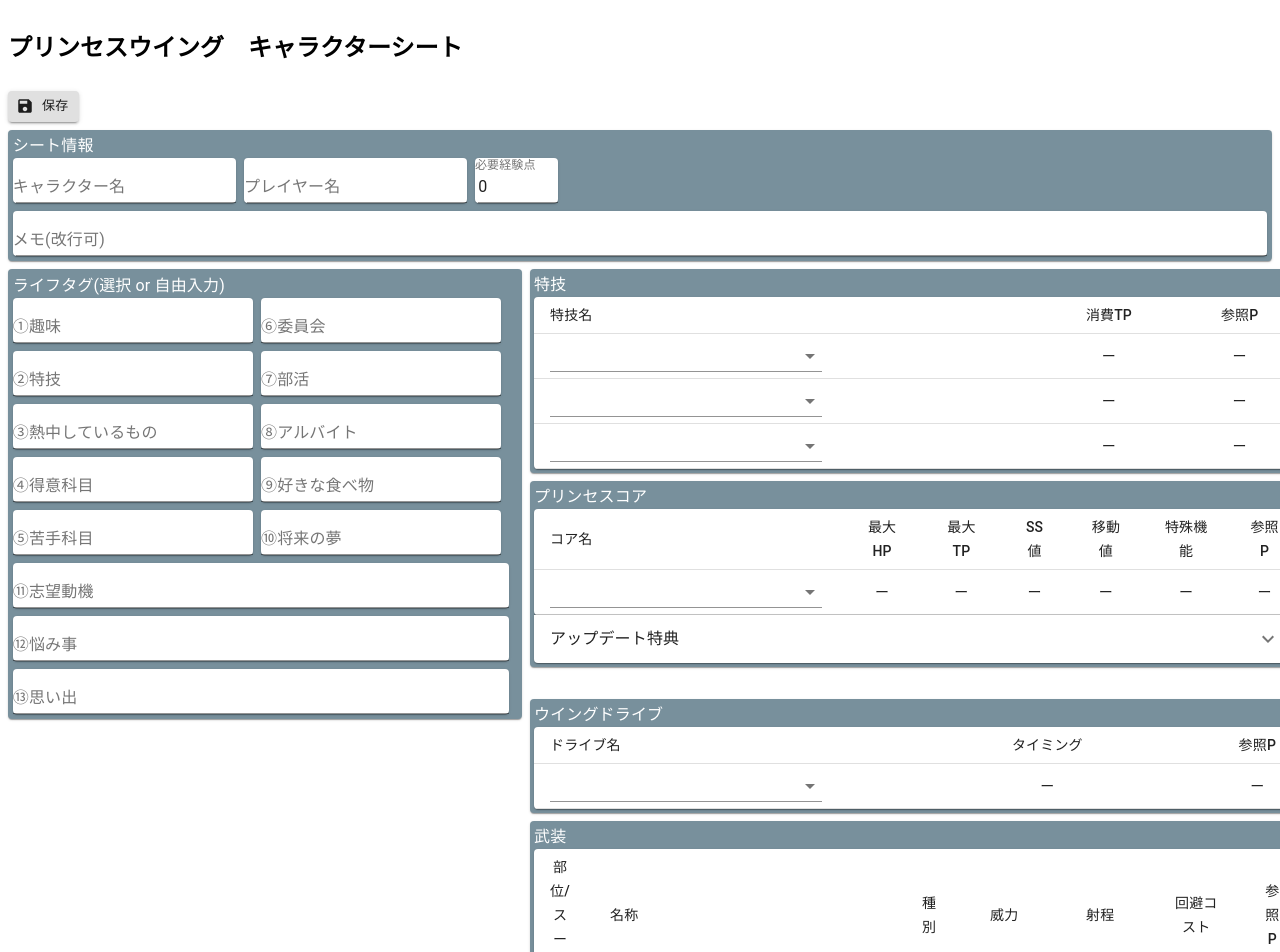
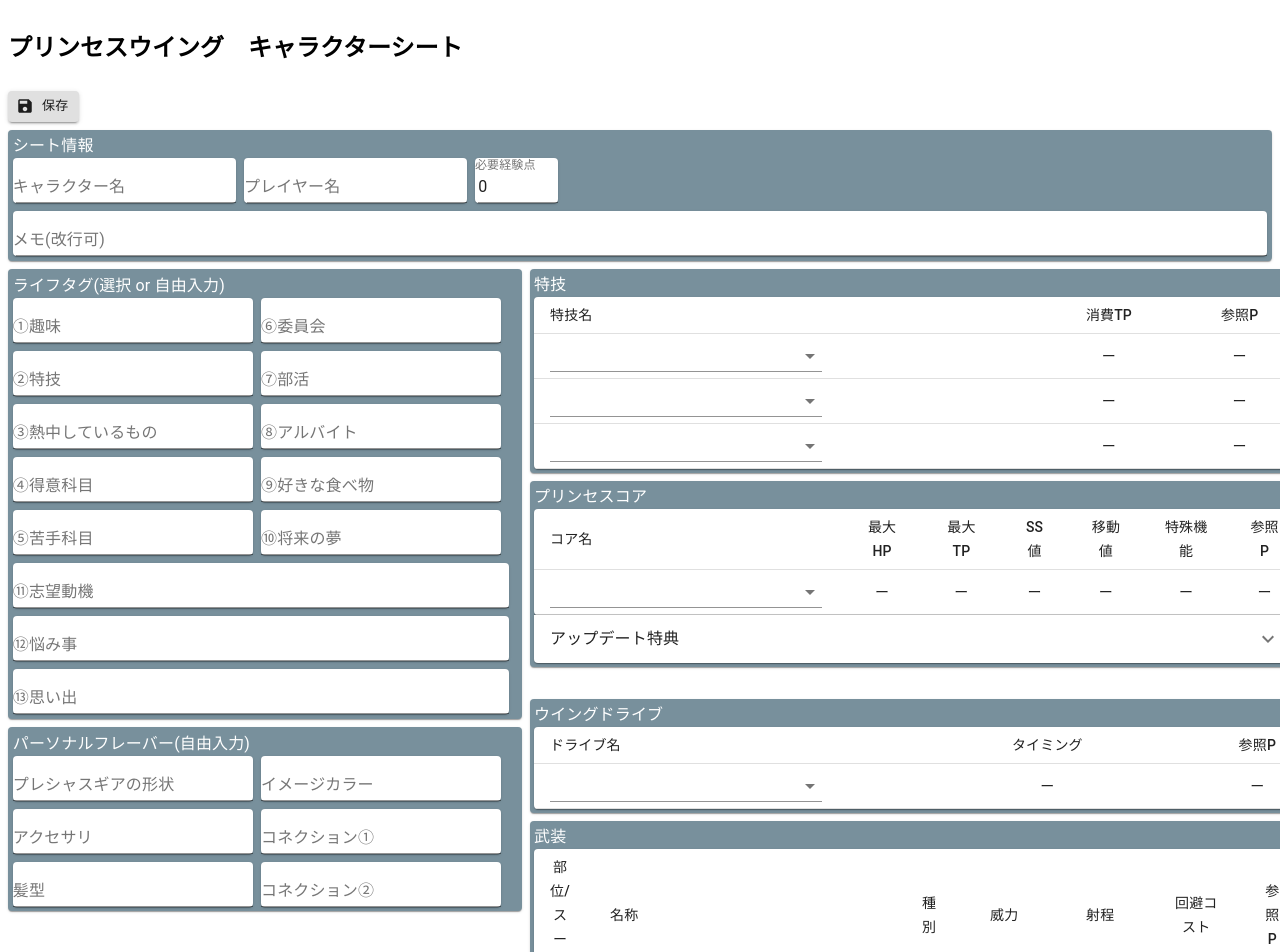
Before and after one commit to nikoku/priwin-cc, a React (Create React App) app: page / in a window 1280 px wide. Shown: the top 952 px of the page. Built offline with nearby package versions, Linux system fonts and the light colour scheme.

Commit message:
add PersonalFlavors

```diff
--- a/src/App.tsx
+++ b/src/App.tsx
@@ -7,6 +7,7 @@ import { Weapons, VariationPanel } from "./weapons";
 import { Memory } from "./memory";
 import { SheetInfo } from "./sheetInfo";
 import { LifeTags } from "./lifetag";
+import { PersonalFlavors } from "./personalFlavor";
 import { StorageProvider } from "./storage";
 
 export default function App() {
@@ -26,6 +27,9 @@ export default function App() {
           <Grid item container direction="column" xs={5} spacing={1}>
             <Grid item>
               <LifeTags />
+            </Grid>
+            <Grid item>
+              <PersonalFlavors />
             </Grid>
           </Grid>
           <Grid item container direction="column" xs={7} spacing={1}>
--- a/src/lifetag.tsx
+++ b/src/lifetag.tsx
@@ -42,10 +42,7 @@ const Tag = ({ index }: { index: number }) => {
   const { lifeTags } = useStorageContext();
   const { value, label } = list[index - 1];
 
-  const handleChange = (
-    event: React.ChangeEvent<{}>,
-    newValue: string | null
-  ) => {
+  const handleChange = (_: React.ChangeEvent<{}>, newValue: string | null) => {
     const temp = [...lifeTags[0]];
     temp[index - 1] = newValue ?? "";
     lifeTags[1](temp);
--- /dev/null
+++ b/src/personalFlavor.tsx
@@ -0,0 +1,74 @@
+import Box from "@material-ui/core/Box";
+import Grid from "@material-ui/core/Grid";
+import Typography from "@material-ui/core/Typography";
+import TextField from "@material-ui/core/TextField";
+import Paper from "@material-ui/core/Paper";
+import { MyPaper } from "./paper";
+import { useStorageContext } from "./storage";
+
+const range = (start: number, end: number) =>
+  [...Array(end - start + 1)].map((_, i) => start + i);
+
+const labels = [
+  "プレシャスギアの形状",
+  "アクセサリ",
+  "髪型",
+  "イメージカラー",
+  "コネクション①",
+  "コネクション②"
+];
+
+const Tag = ({ index }: { index: number }) => {
+  const { personalFlavors } = useStorageContext();
+
+  const handleChange = (event: React.ChangeEvent<HTMLInputElement>) => {
+    const temp = [...personalFlavors[0]];
+    temp[index - 1] = event.target.value ?? "";
+    personalFlavors[1](temp);
+  };
+
+  return (
+    <Paper style={{ background: "#fff" }}>
+      <TextField
+        size="small"
+        value={personalFlavors[0][index - 1]}
+        onChange={handleChange}
+        label={labels[index - 1]}
+        multiline={true}
+        style={{ minWidth: "-webkit-fill-available" }}
+      />
+    </Paper>
+  );
+};
+
+export const PersonalFlavors = () => {
+  return (
+    <MyPaper>
+      <Box p={0.1}>
+        <Typography style={{ color: "#fff" }}>
+          パーソナルフレーバー(自由入力)
+        </Typography>
+        <Grid container spacing={1}>
+          <Grid item container direction="column" xs={6} spacing={1}>
+            {range(1, 3).map((index) => {
+              return (
+                <Grid item>
+                  <Tag index={index} />
+                </Grid>
+              );
+            })}
+          </Grid>
+          <Grid item container direction="column" xs={6} spacing={1}>
+            {range(4, 6).map((index) => {
+              return (
+                <Grid item>
+                  <Tag index={index} />
+                </Grid>
+              );
+            })}
+          </Grid>
+        </Grid>
+      </Box>
+    </MyPaper>
+  );
+};
--- a/src/sheetInfo.tsx
+++ b/src/sheetInfo.tsx
@@ -25,12 +25,7 @@ const TextBox = ({
     setValue(event.target.value);
   };
   return (
-    <Paper
-      style={{
-        // width: "max-content",
-        background: "#fff"
-      }}
-    >
+    <Paper style={{ background: "#fff" }}>
       <TextField
         size="small"
         value={value}
@@ -55,12 +50,7 @@ const ReadOnlyTextBox = ({
   width?: string;
 }) => {
   return (
-    <Paper
-      style={{
-        // width: "max-content",
-        background: "#fff"
-      }}
-    >
+    <Paper style={{ background: "#fff" }}>
       <TextField
         size="small"
         value={value}
--- a/src/storage.tsx
+++ b/src/storage.tsx
@@ -32,6 +32,7 @@ const useStorage = () => {
     exploit: 0
   });
   const lifeTags = useState<string[]>(Array(13).fill(""));
+  const personalFlavors = useState<string[]>(Array(6).fill(""));
 
   const [first, setFirst] = useState(true);
   const [end, setEnd] = useState(false);
@@ -67,6 +68,11 @@ const useStorage = () => {
           data["lifeTags"]?.[i] ? data["lifeTags"][i] : v
         )
       );
+      personalFlavors[1](
+        personalFlavors[0].map((v, i) =>
+          data["personalFlavors"]?.[i] ? data["personalFlavors"][i] : v
+        )
+      );
     };
     func().then(() => setEnd(true));
   }
@@ -83,7 +89,8 @@ const useStorage = () => {
     variations3,
     memo,
     update,
-    lifeTags
+    lifeTags,
+    personalFlavors
   };
   return {
     value,
@@ -127,7 +134,8 @@ export const useStorageData = () => {
     variations3,
     memo,
     update,
-    lifeTags
+    lifeTags,
+    personalFlavors
   } = useStorageContext();
 
   return {
@@ -142,6 +150,7 @@ export const useStorageData = () => {
     variations3: variations3.map((n) => n[0]),
     memo: memo[0],
     update: update[0],
-    lifeTags: lifeTags[0]
+    lifeTags: lifeTags[0],
+    personalFlavors: personalFlavors[0]
   };
 };
```
